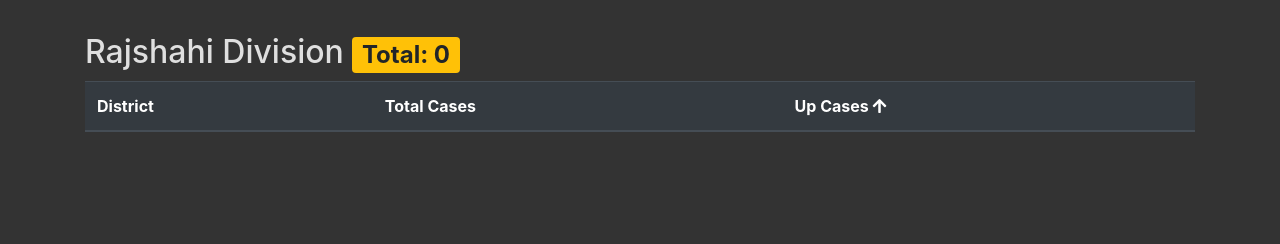
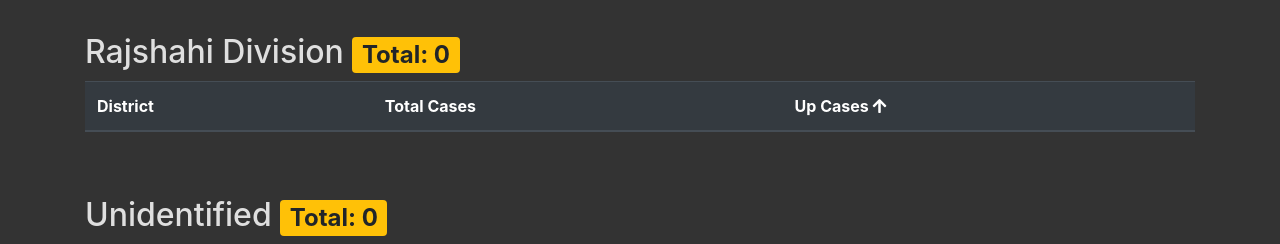
Before and after one commit to NirobxHasan/coronabd, a Django app: page /confirmedArea/ in a window 1280 px wide, after a click that opens the changed part. Shown: the part 1194-1438 px from the top of the page. Before the commit the page ends 1326 px from the top, so only its background shows below. Run offline with Django 3.2, Linux system fonts and the light colour scheme; data that the repository does not hold is empty; some libraries are stand-ins or nearby versions.

Commit message:
add unidentified

```diff
--- a/services/templates/services/confirmedlist.html
+++ b/services/templates/services/confirmedlist.html
@@ -254,7 +254,8 @@
                 {% endfor %}
                 </tbody>
             </table>
-
+            <br><br>
+             <h2 style="color:rgb(223, 223, 223);">Unidentified  <span class="badge badge-warning">Total: {{Unidentified_total}}</h2>
 
 
 
--- a/services/views.py
+++ b/services/views.py
@@ -28,6 +28,7 @@ def confirmedArea(request):
     Rajshahi_total = 0
     Dhakacity_total = 0
     total = 0
+    Unidentified_total = 0
     for i in areas:
         if i.division.division == "Dhaka Division" and i.district == 'Dhaka':
             Dhakacity_total = Dhakacity_total + i.confirmed_cases
@@ -47,6 +48,8 @@ def confirmedArea(request):
             Barishal_total = Barishal_total + i.confirmed_cases
         if i.division.division == "Rajshahi Division":
             Rajshahi_total = Rajshahi_total + i.confirmed_cases
+        if i.division.division == "Undefined":
+            Unidentified_total =Unidentified_total + i.confirmed_cases
 
         total = total + i.confirmed_cases
 
@@ -64,5 +67,6 @@ def confirmedArea(request):
         'Rajshahi_total':Rajshahi_total,
         'Dhakacity_total':Dhakacity_total,
         'total':total,
+        'Unidentified_total':Unidentified_total
     }
     return render(request, 'services/confirmedlist.html',context)
```
